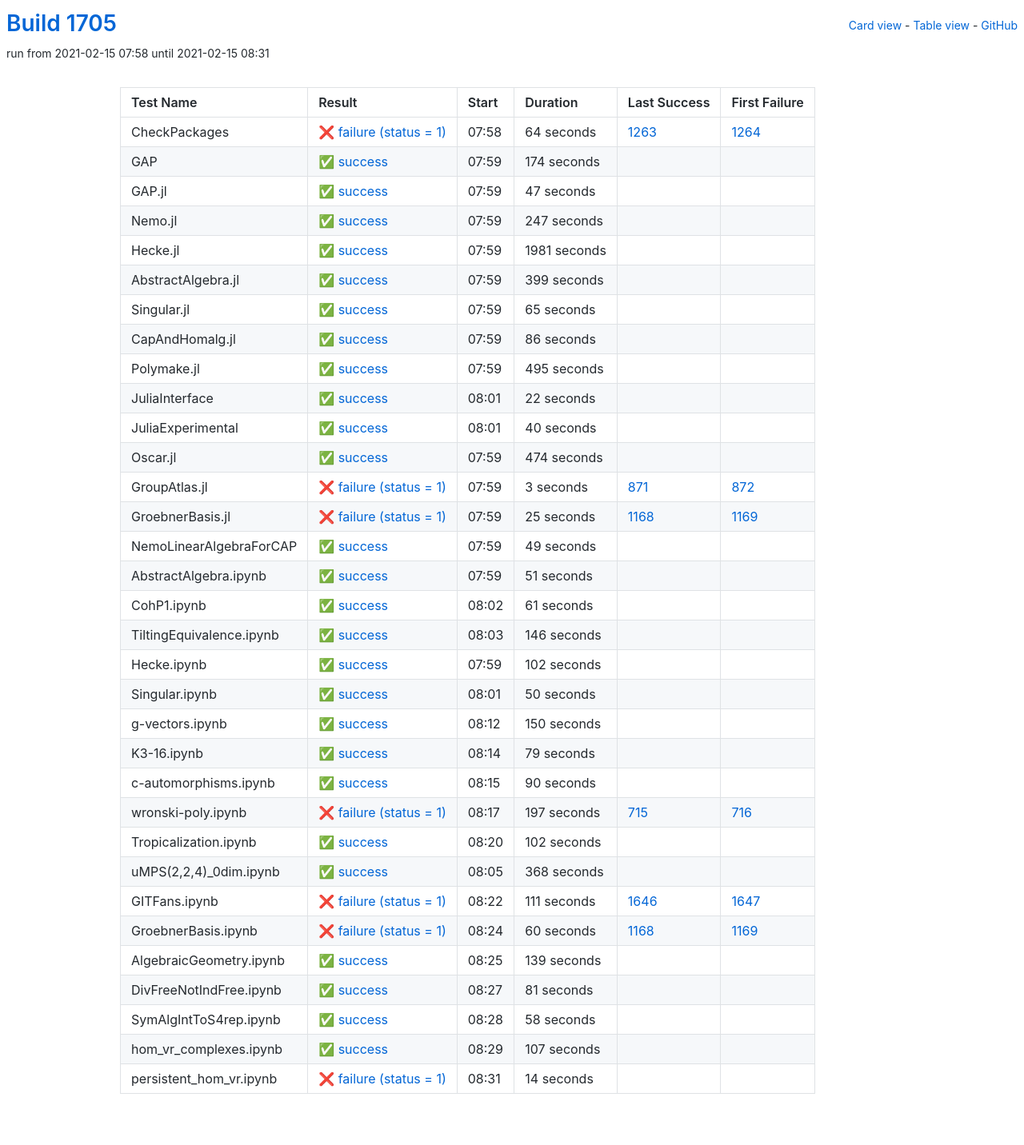
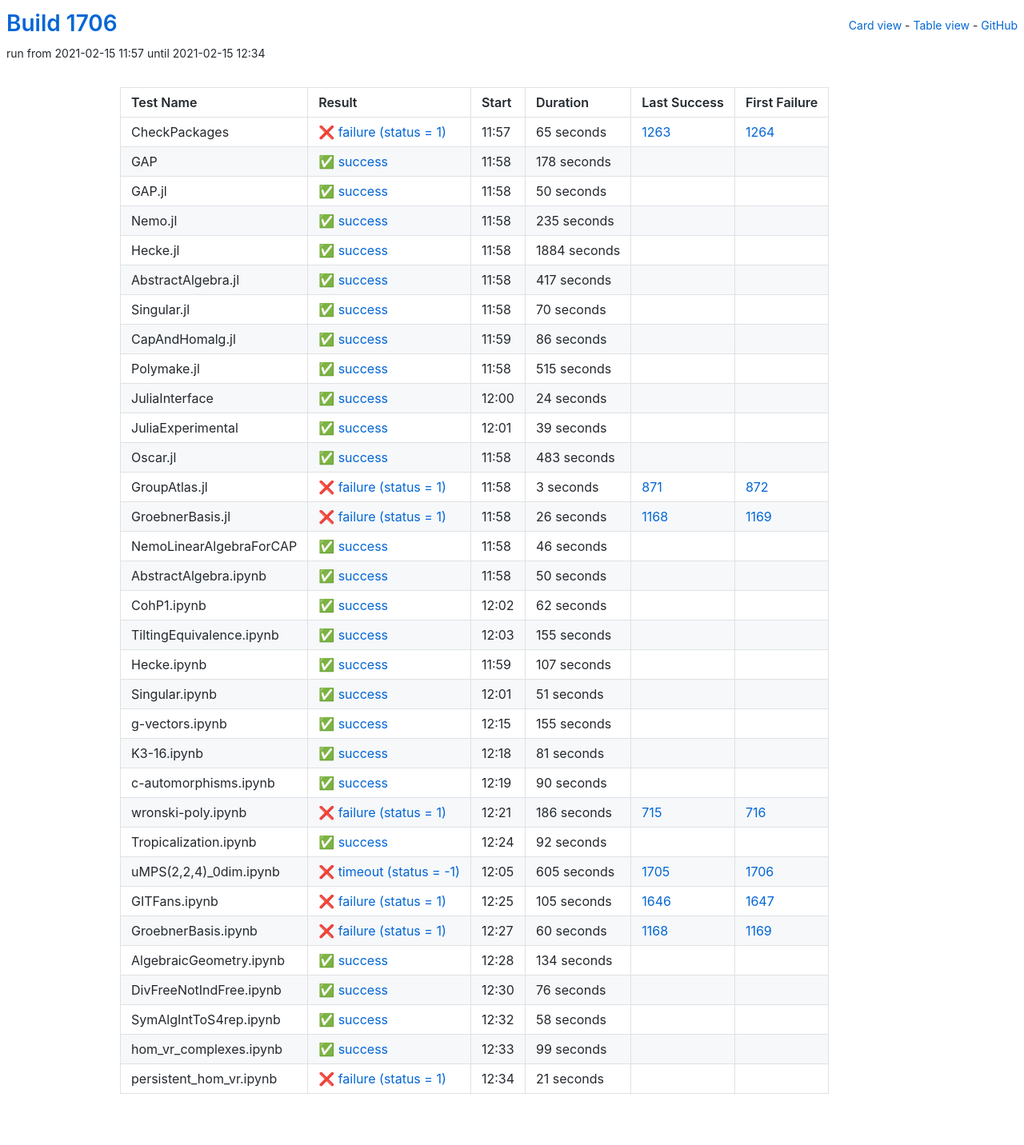
Before and after one commit to oscar-system/oscar-ci-status-stable, a Jekyll site: the page built from table.html, in a window 1280 px wide. Shown: the whole page at 80% size. Built offline with Jekyll 4.4.1, drawn with Linux system fonts in a browser that asks for light colours.

Commit message:
Build #1706

```diff
--- a/_data/ci.yml
+++ b/_data/ci.yml
@@ -1,6 +1,6 @@
 ---
-build: 1705
-build_url: https://oscarci.mathematik.uni-kl.de/job/oscar-stable/1705/
+build: 1706
+build_url: https://oscarci.mathematik.uni-kl.de/job/oscar-stable/1706/
 job: oscar-stable
 organization: oscar-system
 repo: oscar-ci-status-stable
@@ -8,92 +8,92 @@ repourl: https://github.com/oscar-system/oscar-ci-status-stable
 tests:
 - name: CheckPackages
   id: checkpackages
-  log: https://oscarci.mathematik.uni-kl.de/job/oscar-stable/1705/artifact/logs/build-1705/CheckPackages.log
-  start: 2021-02-15 07:58
+  log: https://oscarci.mathematik.uni-kl.de/job/oscar-stable/1706/artifact/logs/build-1706/CheckPackages.log
+  start: 2021-02-15 11:57
   success: false
   exitcode: 1
   status: failure
-  duration: 64
+  duration: 65
   last_success: 1263
   last_success_url: https://oscarci.mathematik.uni-kl.de/job/oscar-stable/1263/
   first_failure: 1264
   first_failure_url: https://oscarci.mathematik.uni-kl.de/job/oscar-stable/1264/
 - name: GAP
   id: gap
-  log: https://oscarci.mathematik.uni-kl.de/job/oscar-stable/1705/artifact/logs/build-1705/GAP.log
-  start: 2021-02-15 07:59
+  log: https://oscarci.mathematik.uni-kl.de/job/oscar-stable/1706/artifact/logs/build-1706/GAP.log
+  start: 2021-02-15 11:58
   success: true
   exitcode: 0
   status: success
-  duration: 174
+  duration: 178
   last_success: false
   last_success_url:
   first_failure: false
   first_failure_url:
 - name: GAP.jl
   id: gap-jl
-  log: https://oscarci.mathematik.uni-kl.de/job/oscar-stable/1705/artifact/logs/build-1705/GAP.jl.log
-  start: 2021-02-15 07:59
+  log: https://oscarci.mathematik.uni-kl.de/job/oscar-stable/1706/artifact/logs/build-1706/GAP.jl.log
+  start: 2021-02-15 11:58
   success: true
   exitcode: 0
   status: success
-  duration: 47
+  duration: 50
   last_success: false
   last_success_url:
   first_failure: false
   first_failure_url:
 - name: Nemo.jl
   id: nemo-jl
-  log: https://oscarci.mathematik.uni-kl.de/job/oscar-stable/1705/artifact/logs/build-1705/Nemo.jl.log
-  start: 2021-02-15 07:59
+  log: https://oscarci.mathematik.uni-kl.de/job/oscar-stable/1706/artifact/logs/build-1706/Nemo.jl.log
+  start: 2021-02-15 11:58
   success: true
   exitcode: 0
   status: success
-  duration: 247
+  duration: 235
   last_success: false
   last_success_url:
   first_failure: false
   first_failure_url:
 - name: Hecke.jl
   id: hecke-jl
-  log: https://oscarci.mathematik.uni-kl.de/job/oscar-stable/1705/artifact/logs/build-1705/Hecke.jl.log
-  start: 2021-02-15 07:59
+  log: https://oscarci.mathematik.uni-kl.de/job/oscar-stable/1706/artifact/logs/build-1706/Hecke.jl.log
+  start: 2021-02-15 11:58
   success: true
   exitcode: 0
   status: success
-  duration: 1981
+  duration: 1884
   last_success: false
   last_success_url:
   first_failure: false
   first_failure_url:
 - name: AbstractAlgebra.jl
   id: abstractalgebra-jl
-  log: https://oscarci.mathematik.uni-kl.de/job/oscar-stable/1705/artifact/logs/build-1705/AbstractAlgebra.jl.log
-  start: 2021-02-15 07:59
+  log: https://oscarci.mathematik.uni-kl.de/job/oscar-stable/1706/artifact/logs/build-1706/AbstractAlgebra.jl.log
+  start: 2021-02-15 11:58
   success: true
   exitcode: 0
   status: success
-  duration: 399
+  duration: 417
   last_success: false
   last_success_url:
   first_failure: false
   first_failure_url:
 - name: Singular.jl
   id: singular-jl
-  log: https://oscarci.mathematik.uni-kl.de/job/oscar-stable/1705/artifact/logs/build-1705/Singular.jl.log
-  start: 2021-02-15 07:59
+  log: https://oscarci.mathematik.uni-kl.de/job/oscar-stable/1706/artifact/logs/build-1706/Singular.jl.log
+  start: 2021-02-15 11:58
   success: true
   exitcode: 0
   status: success
-  duration: 65
+  duration: 70
   last_success: false
   last_success_url:
   first_failure: false
   first_failure_url:
 - name: CapAndHomalg.jl
   id: capandhomalg-jl
-  log: https://oscarci.mathematik.uni-kl.de/job/oscar-stable/1705/artifact/logs/build-1705/CapAndHomalg.jl.log
-  start: 2021-02-15 07:59
+  log: https://oscarci.mathematik.uni-kl.de/job/oscar-stable/1706/artifact/logs/build-1706/CapAndHomalg.jl.log
+  start: 2021-02-15 11:59
   success: true
   exitcode: 0
   status: success
@@ -104,56 +104,56 @@ tests:
   first_failure_url:
 - name: Polymake.jl
   id: polymake-jl
-  log: https://oscarci.mathematik.uni-kl.de/job/oscar-stable/1705/artifact/logs/build-1705/Polymake.jl.log
-  start: 2021-02-15 07:59
+  log: https://oscarci.mathematik.uni-kl.de/job/oscar-stable/1706/artifact/logs/build-1706/Polymake.jl.log
+  start: 2021-02-15 11:58
   success: true
   exitcode: 0
   status: success
-  duration: 495
+  duration: 515
   last_success: false
   last_success_url:
   first_failure: false
   first_failure_url:
 - name: JuliaInterface
   id: juliainterface
-  log: https://oscarci.mathematik.uni-kl.de/job/oscar-stable/1705/artifact/logs/build-1705/JuliaInterface.log
-  start: 2021-02-15 08:01
+  log: https://oscarci.mathematik.uni-kl.de/job/oscar-stable/1706/artifact/logs/build-1706/JuliaInterface.log
+  start: 2021-02-15 12:00
   success: true
   exitcode: 0
   status: success
-  duration: 22
+  duration: 24
   last_success: false
   last_success_url:
   first_failure: false
   first_failure_url:
 - name: JuliaExperimental
   id: juliaexperimental
-  log: https://oscarci.mathematik.uni-kl.de/job/oscar-stable/1705/artifact/logs/build-1705/JuliaExperimental.log
-  start: 2021-02-15 08:01
+  log: https://oscarci.mathematik.uni-kl.de/job/oscar-stable/1706/artifact/logs/build-1706/JuliaExperimental.log
+  start: 2021-02-15 12:01
   success: true
   exitcode: 0
   status: success
-  duration: 40
+  duration: 39
   last_success: false
   last_success_url:
   first_failure: false
   first_failure_url:
 - name: Oscar.jl
   id: oscar-jl
-  log: https://oscarci.mathematik.uni-kl.de/job/oscar-stable/1705/artifact/logs/build-1705/Oscar.jl.log
-  start: 2021-02-15 07:59
+  log: https://oscarci.mathematik.uni-kl.de/job/oscar-stable/1706/artifact/logs/build-1706/Oscar.jl.log
+  start: 2021-02-15 11:58
   success: true
   exitcode: 0
   status: success
-  duration: 474
+  duration: 483
   last_success: false
   last_success_url:
   first_failure: false
   first_failure_url:
 - name: GroupAtlas.jl
   id: groupatlas-jl
-  log: https://oscarci.mathematik.uni-kl.de/job/oscar-stable/1705/artifact/logs/build-1705/GroupAtlas.jl.log
-  start: 2021-02-15 07:59
+  log: https://oscarci.mathematik.uni-kl.de/job/oscar-stable/1706/artifact/logs/build-1706/GroupAtlas.jl.log
+  start: 2021-02-15 11:58
   success: false
   exitcode: 1
   status: failure
@@ -164,32 +164,80 @@ tests:
   first_failure_url: https://oscarci.mathematik.uni-kl.de/job/oscar-stable/872/
 - name: GroebnerBasis.jl
   id: groebnerbasis-jl
-  log: https://oscarci.mathematik.uni-kl.de/job/oscar-stable/1705/artifact/logs/build-1705/GroebnerBasis.jl.log
-  start: 2021-02-15 07:59
+  log: https://oscarci.mathematik.uni-kl.de/job/oscar-stable/1706/artifact/logs/build-1706/GroebnerBasis.jl.log
+  start: 2021-02-15 11:58
   success: false
   exitcode: 1
   status: failure
-  duration: 25
+  duration: 26
   last_success: 1168
   last_success_url: https://oscarci.mathematik.uni-kl.de/job/oscar-stable/1168/
   first_failure: 1169
   first_failure_url: https://oscarci.mathematik.uni-kl.de/job/oscar-stable/1169/
 - name: NemoLinearAlgebraForCAP
   id: nemolinearalgebraforcap
-  log: https://oscarci.mathematik.uni-kl.de/job/oscar-stable/1705/artifact/logs/build-1705/NemoLinearAlgebraForCAP.log
-  start: 2021-02-15 07:59
+  log: https://oscarci.mathematik.uni-kl.de/job/oscar-stable/1706/artifact/logs/build-1706/NemoLinearAlgebraForCAP.log
+  start: 2021-02-15 11:58
   success: true
   exitcode: 0
   status: success
-  duration: 49
+  duration: 46
   last_success: false
   last_success_url:
   first_failure: false
   first_failure_url:
 - name: AbstractAlgebra.ipynb
   id: abstractalgebra-ipynb
-  log: https://oscarci.mathematik.uni-kl.de/job/oscar-stable/1705/artifact/logs/build-1705/AbstractAlgebra.ipynb.log
-  start: 2021-02-15 07:59
+  log: https://oscarci.mathematik.uni-kl.de/job/oscar-stable/1706/artifact/logs/build-1706/AbstractAlgebra.ipynb.log
+  start: 2021-02-15 11:58
+  success: true
+  exitcode: 0
+  status: success
+  duration: 50
+  last_success: false
+  last_success_url:
+  first_failure: false
+  first_failure_url:
+- name: CohP1.ipynb
+  id: cohp1-ipynb
+  log: https://oscarci.mathematik.uni-kl.de/job/oscar-stable/1706/artifact/logs/build-1706/CohP1.ipynb.log
+  start: 2021-02-15 12:02
+  success: true
+  exitcode: 0
+  status: success
+  duration: 62
+  last_success: false
+  last_success_url:
+  first_failure: false
+  first_failure_url:
+- name: TiltingEquivalence.ipynb
+  id: tiltingequivalence-ipynb
+  log: https://oscarci.mathematik.uni-kl.de/job/oscar-stable/1706/artifact/logs/build-1706/TiltingEquivalence.ipynb.log
+  start: 2021-02-15 12:03
+  success: true
+  exitcode: 0
+  status: success
+  duration: 155
+  last_success: false
+  last_success_url:
+  first_failure: false
+  first_failure_url:
+- name: Hecke.ipynb
+  id: hecke-ipynb
+  log: https://oscarci.mathematik.uni-kl.de/job/oscar-stable/1706/artifact/logs/build-1706/Hecke.ipynb.log
+  start: 2021-02-15 11:59
+  success: true
+  exitcode: 0
+  status: success
+  duration: 107
+  last_success: false
+  last_success_url:
+  first_failure: false
+  first_failure_url:
+- name: Singular.ipynb
+  id: singular-ipynb
+  log: https://oscarci.mathematik.uni-kl.de/job/oscar-stable/1706/artifact/logs/build-1706/Singular.ipynb.log
+  start: 2021-02-15 12:01
   success: true
   exitcode: 0
   status: success
@@ -198,82 +246,34 @@ tests:
   last_success_url:
   first_failure: false
   first_failure_url:
-- name: CohP1.ipynb
-  id: cohp1-ipynb
-  log: https://oscarci.mathematik.uni-kl.de/job/oscar-stable/1705/artifact/logs/build-1705/CohP1.ipynb.log
-  start: 2021-02-15 08:02
+- name: g-vectors.ipynb
+  id: g-vectors-ipynb
+  log: https://oscarci.mathematik.uni-kl.de/job/oscar-stable/1706/artifact/logs/build-1706/g-vectors.ipynb.log
+  start: 2021-02-15 12:15
   success: true
   exitcode: 0
   status: success
-  duration: 61
-  last_success: false
-  last_success_url:
-  first_failure: false
-  first_failure_url:
-- name: TiltingEquivalence.ipynb
-  id: tiltingequivalence-ipynb
-  log: https://oscarci.mathematik.uni-kl.de/job/oscar-stable/1705/artifact/logs/build-1705/TiltingEquivalence.ipynb.log
-  start: 2021-02-15 08:03
-  success: true
-  exitcode: 0
-  status: success
-  duration: 146
-  last_success: false
-  last_success_url:
-  first_failure: false
-  first_failure_url:
-- name: Hecke.ipynb
-  id: hecke-ipynb
-  log: https://oscarci.mathematik.uni-kl.de/job/oscar-stable/1705/artifact/logs/build-1705/Hecke.ipynb.log
-  start: 2021-02-15 07:59
-  success: true
-  exitcode: 0
-  status: success
-  duration: 102
-  last_success: false
-  last_success_url:
-  first_failure: false
-  first_failure_url:
-- name: Singular.ipynb
-  id: singular-ipynb
-  log: https://oscarci.mathematik.uni-kl.de/job/oscar-stable/1705/artifact/logs/build-1705/Singular.ipynb.log
-  start: 2021-02-15 08:01
-  success: true
-  exitcode: 0
-  status: success
-  duration: 50
-  last_success: false
-  last_success_url:
-  first_failure: false
-  first_failure_url:
-- name: g-vectors.ipynb
-  id: g-vectors-ipynb
-  log: https://oscarci.mathematik.uni-kl.de/job/oscar-stable/1705/artifact/logs/build-1705/g-vectors.ipynb.log
-  start: 2021-02-15 08:12
-  success: true
-  exitcode: 0
-  status: success
-  duration: 150
+  duration: 155
   last_success: false
   last_success_url:
   first_failure: false
   first_failure_url:
 - name: K3-16.ipynb
   id: k3-16-ipynb
-  log: https://oscarci.mathematik.uni-kl.de/job/oscar-stable/1705/artifact/logs/build-1705/K3-16.ipynb.log
-  start: 2021-02-15 08:14
+  log: https://oscarci.mathematik.uni-kl.de/job/oscar-stable/1706/artifact/logs/build-1706/K3-16.ipynb.log
+  start: 2021-02-15 12:18
   success: true
   exitcode: 0
   status: success
-  duration: 79
+  duration: 81
   last_success: false
   last_success_url:
   first_failure: false
   first_failure_url:
 - name: c-automorphisms.ipynb
   id: c-automorphisms-ipynb
-  log: https://oscarci.mathematik.uni-kl.de/job/oscar-stable/1705/artifact/logs/build-1705/c-automorphisms.ipynb.log
-  start: 2021-02-15 08:15
+  log: https://oscarci.mathematik.uni-kl.de/job/oscar-stable/1706/artifact/logs/build-1706/c-automorphisms.ipynb.log
+  start: 2021-02-15 12:19
   success: true
   exitcode: 0
   status: success
@@ -284,56 +284,56 @@ tests:
   first_failure_url:
 - name: wronski-poly.ipynb
   id: wronski-poly-ipynb
-  log: https://oscarci.mathematik.uni-kl.de/job/oscar-stable/1705/artifact/logs/build-1705/wronski-poly.ipynb.log
-  start: 2021-02-15 08:17
+  log: https://oscarci.mathematik.uni-kl.de/job/oscar-stable/1706/artifact/logs/build-1706/wronski-poly.ipynb.log
+  start: 2021-02-15 12:21
   success: false
   exitcode: 1
   status: failure
-  duration: 197
+  duration: 186
   last_success: 715
   last_success_url: https://oscarci.mathematik.uni-kl.de/job/oscar-stable/715/
   first_failure: 716
   first_failure_url: https://oscarci.mathematik.uni-kl.de/job/oscar-stable/716/
 - name: Tropicalization.ipynb
   id: tropicalization-ipynb
-  log: https://oscarci.mathematik.uni-kl.de/job/oscar-stable/1705/artifact/logs/build-1705/Tropicalization.ipynb.log
-  start: 2021-02-15 08:20
+  log: https://oscarci.mathematik.uni-kl.de/job/oscar-stable/1706/artifact/logs/build-1706/Tropicalization.ipynb.log
+  start: 2021-02-15 12:24
   success: true
   exitcode: 0
   status: success
-  duration: 102
+  duration: 92
   last_success: false
   last_success_url:
   first_failure: false
   first_failure_url:
 - name: uMPS(2,2,4)_0dim.ipynb
   id: umps-2-2-4-0dim-ipynb
-  log: https://oscarci.mathematik.uni-kl.de/job/oscar-stable/1705/artifact/logs/build-1705/uMPS-2-2-4-_0dim.ipynb.log
-  start: 2021-02-15 08:05
-  success: true
-  exitcode: 0
-  status: success
-  duration: 368
-  last_success: false
-  last_success_url:
-  first_failure: false
-  first_failure_url:
+  log: https://oscarci.mathematik.uni-kl.de/job/oscar-stable/1706/artifact/logs/build-1706/uMPS-2-2-4-_0dim.ipynb.log
+  start: 2021-02-15 12:05
+  success: false
+  exitcode: -1
+  status: timeout
+  duration: 605
+  last_success: 1705
+  last_success_url: https://oscarci.mathematik.uni-kl.de/job/oscar-stable/1705/
+  first_failure: 1706
+  first_failure_url: https://oscarci.mathematik.uni-kl.de/job/oscar-stable/1706/
 - name: GITFans.ipynb
   id: gitfans-ipynb
-  log: https://oscarci.mathematik.uni-kl.de/job/oscar-stable/1705/artifact/logs/build-1705/GITFans.ipynb.log
-  start: 2021-02-15 08:22
+  log: https://oscarci.mathematik.uni-kl.de/job/oscar-stable/1706/artifact/logs/build-1706/GITFans.ipynb.log
+  start: 2021-02-15 12:25
   success: false
   exitcode: 1
   status: failure
-  duration: 111
+  duration: 105
   last_success: 1646
   last_success_url: https://oscarci.mathematik.uni-kl.de/job/oscar-stable/1646/
   first_failure: 1647
   first_failure_url: https://oscarci.mathematik.uni-kl.de/job/oscar-stable/1647/
 - name: GroebnerBasis.ipynb
   id: groebnerbasis-ipynb
-  log: https://oscarci.mathematik.uni-kl.de/job/oscar-stable/1705/artifact/logs/build-1705/GroebnerBasis.ipynb.log
-  start: 2021-02-15 08:24
+  log: https://oscarci.mathematik.uni-kl.de/job/oscar-stable/1706/artifact/logs/build-1706/GroebnerBasis.ipynb.log
+  start: 2021-02-15 12:27
   success: false
   exitcode: 1
   status: failure
@@ -344,32 +344,32 @@ tests:
   first_failure_url: https://oscarci.mathematik.uni-kl.de/job/oscar-stable/1169/
 - name: AlgebraicGeometry.ipynb
   id: algebraicgeometry-ipynb
-  log: https://oscarci.mathematik.uni-kl.de/job/oscar-stable/1705/artifact/logs/build-1705/AlgebraicGeometry.ipynb.log
-  start: 2021-02-15 08:25
+  log: https://oscarci.mathematik.uni-kl.de/job/oscar-stable/1706/artifact/logs/build-1706/AlgebraicGeometry.ipynb.log
+  start: 2021-02-15 12:28
   success: true
   exitcode: 0
   status: success
-  duration: 139
+  duration: 134
   last_success: false
   last_success_url:
   first_failure: false
   first_failure_url:
 - name: DivFreeNotIndFree.ipynb
   id: divfreenotindfree-ipynb
-  log: https://oscarci.mathematik.uni-kl.de/job/oscar-stable/1705/artifact/logs/build-1705/DivFreeNotIndFree.ipynb.log
-  start: 2021-02-15 08:27
+  log: https://oscarci.mathematik.uni-kl.de/job/oscar-stable/1706/artifact/logs/build-1706/DivFreeNotIndFree.ipynb.log
+  start: 2021-02-15 12:30
   success: true
   exitcode: 0
   status: success
-  duration: 81
+  duration: 76
   last_success: false
   last_success_url:
   first_failure: false
   first_failure_url:
 - name: SymAlgIntToS4rep.ipynb
   id: symalginttos4rep-ipynb
-  log: https://oscarci.mathematik.uni-kl.de/job/oscar-stable/1705/artifact/logs/build-1705/SymAlgIntToS4rep.ipynb.log
-  start: 2021-02-15 08:28
+  log: https://oscarci.mathematik.uni-kl.de/job/oscar-stable/1706/artifact/logs/build-1706/SymAlgIntToS4rep.ipynb.log
+  start: 2021-02-15 12:32
   success: true
   exitcode: 0
   status: success
@@ -380,24 +380,24 @@ tests:
   first_failure_url:
 - name: hom_vr_complexes.ipynb
   id: hom-vr-complexes-ipynb
-  log: https://oscarci.mathematik.uni-kl.de/job/oscar-stable/1705/artifact/logs/build-1705/hom_vr_complexes.ipynb.log
-  start: 2021-02-15 08:29
+  log: https://oscarci.mathematik.uni-kl.de/job/oscar-stable/1706/artifact/logs/build-1706/hom_vr_complexes.ipynb.log
+  start: 2021-02-15 12:33
   success: true
   exitcode: 0
   status: success
-  duration: 107
+  duration: 99
   last_success: false
   last_success_url:
   first_failure: false
   first_failure_url:
 - name: persistent_hom_vr.ipynb
   id: persistent-hom-vr-ipynb
-  log: https://oscarci.mathematik.uni-kl.de/job/oscar-stable/1705/artifact/logs/build-1705/persistent_hom_vr.ipynb.log
-  start: 2021-02-15 08:31
+  log: https://oscarci.mathematik.uni-kl.de/job/oscar-stable/1706/artifact/logs/build-1706/persistent_hom_vr.ipynb.log
+  start: 2021-02-15 12:34
   success: false
   exitcode: 1
   status: failure
-  duration: 14
+  duration: 21
   last_success: false
   last_success_url:
   first_failure: false
```
Also changed, not shown: README.md.
